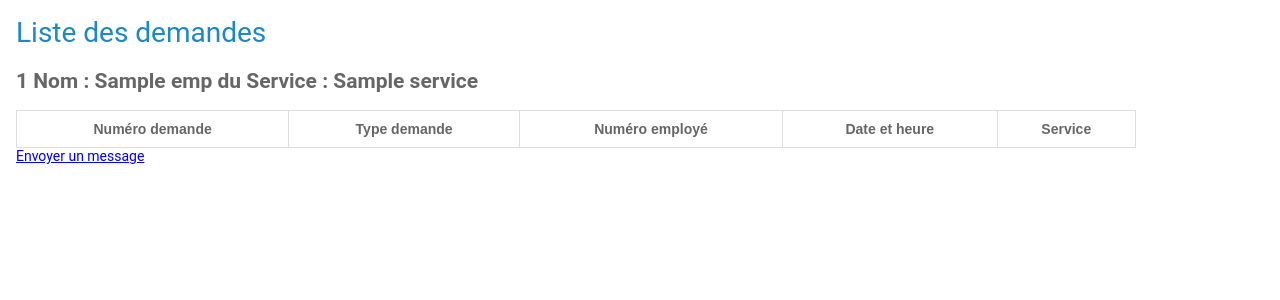
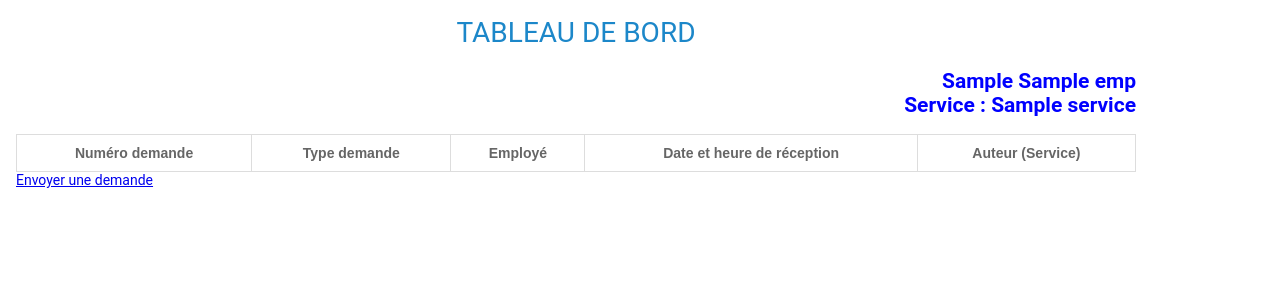
Before and after one commit to zoelytiana/Communication, a Django app: template src/Communication/templates/message/index.html in a window 1280 px wide. Shown: the top 300 px of the page. Run offline with Django 3.2, Linux system fonts and the light colour scheme; the template is opened without the code that fills it: most values are stand-ins (such as "Sample title", 1, 10 or a date in 2020); lists and menus that the app fills with data are empty.

Commit message:
tb modif screen

```diff
--- a/src/Communication/static/css/style.css
+++ b/src/Communication/static/css/style.css
@@ -1,6 +1,11 @@
 h1 {
     color: red;
-}
+    text-align: center;}
+
+h2 {
+    color: blue;
+    text-align: right;}
+
 body {font-family: Arial, Helvetica, sans-serif;
   margin: auto;
   width: 90%;
--- a/src/Communication/templates/message/index.html
+++ b/src/Communication/templates/message/index.html
@@ -8,17 +8,18 @@
 </head>
 <body>
     <div class="container">
-        <h1>Liste des demandes </h1>
+        <h1>TABLEAU DE BORD </h1>
 
-            <h2>{{emp.id}} Nom : {{emp.name}} du Service : {{emp.service}}</h2>
+            <h2>{{emp.firstName}} {{emp.name}} <p>Service : {{emp.service}}</p></h2>
+
 
         <table>
-            <tr><th>Numéro demande</th><th>Type demande</th><th>Numéro employé</th><th>Date et heure</th><th>Service</th>{% if emp.service == 'RH' %}<th>Fiche</th>{% endif %}</tr>
+            <tr><th>Numéro demande</th><th>Type demande</th><th>Employé</th><th>Date et heure de réception</th><th>Auteur (Service)</th>{% if emp.service == 'RH' %}<th>Fiche</th>{% endif %}</tr>
             {% for Message in Messages %}
-            <tr><td><a href="{{Message.id}}">{{Message.id}}</a></td><td>{{Message.typeDemande}}</td><td>{{Message.employe}}</td><td>{{Message.dateReceiver}}</td><td>{{Message.sendBy}}</td>{% if emp.service == 'RH' %} <td>{{Message.file}}</td>{% endif %}</tr>
+            <tr><td><a href="{{Message.id}}">{{Message.id}}</a></td><td>{{Message.typeDemande}}</td><td>{{Message.employe}}</td><td>{{ Message.dateReceiver|date:"d/m/Y" }} à {{ Message.dateReceiver|date:"h:m" }}</td><td>{{Message.sendBy}}</td>{% if emp.service == 'RH' %} <td>{{Message.file}}</td>{% endif %}</tr>
             {% endfor %}
         </table>
-        <div><a href="/messages/add">Envoyer un message</a></div>
+        <div><a href="/messages/add">Envoyer une demande</a></div>
     </div>
 </body>
 </html>
--- a/src/message/views.py
+++ b/src/message/views.py
@@ -73,6 +73,7 @@ def saveRequest(request):
         else:
             refPhone = ""
 
+        sendBy = "RH"
         if not error:
             newMessage = Message(typeDemande = typeDemande,  ordinateur = refOrdi,   telephone = refPhone,  acces = refAcces,  description = description, employe = employee, sendBy = sendBy, receiver = receiver)
             newMessage.save()
```
Also changed, not shown: src/db.sqlite3.
